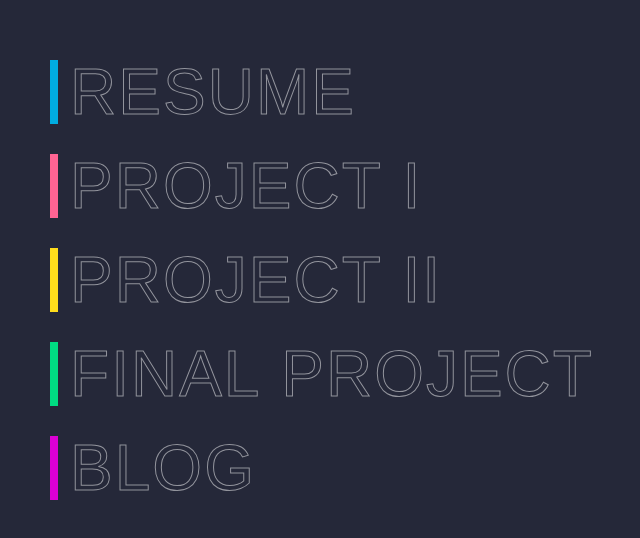
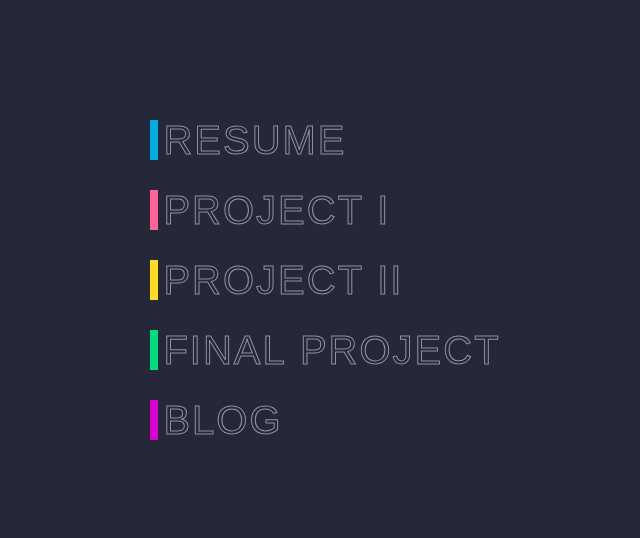
Before and after one commit to thucnguyen99/menu, a plain HTML site: page index.html in a window 1280 px wide. Shown: the part 120-658 px from the top of the page, without its empty margins (308-948 px from the left). Drawn offline with Linux system fonts and the light colour scheme.

Commit message:
update Mar-30

```diff
--- a/styles.css
+++ b/styles.css
@@ -23,7 +23,7 @@ ul li{
 }
 ul li a{
     position: relative;
-    font-size: 4em;
+    font-size: 2.5em;
     text-decoration: none;
     line-height: 1em;
     letter-spacing: 2px;
```
